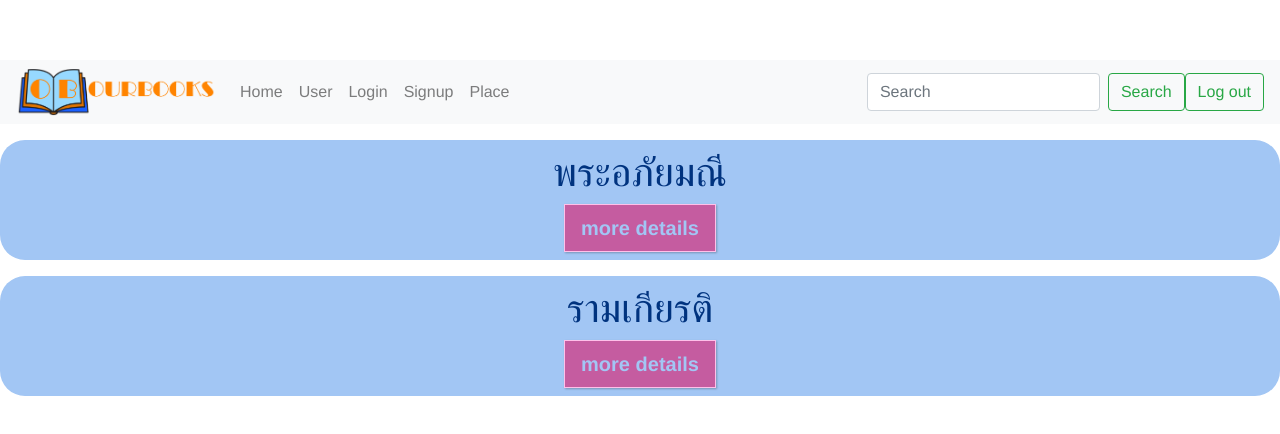
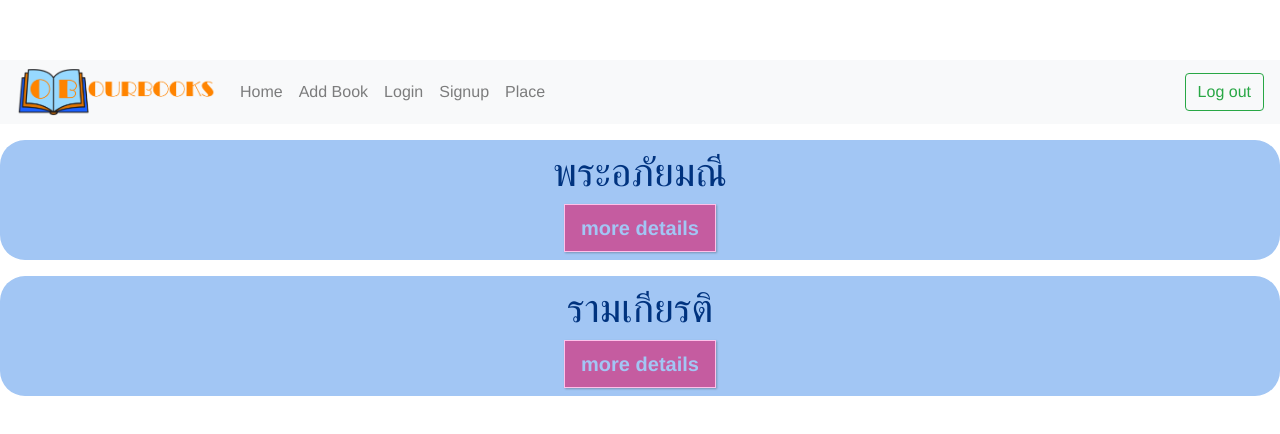
Before and after one commit to titimank/ourbooks, a Vue app: page / in a window 1280 px wide. Shown: the top 434 px of the page. Built offline with nearby package versions, Linux system fonts and the light colour scheme; no server answers.

Commit message:
Update NavBar.vue

```diff
--- a/src/components/NavBar.vue
+++ b/src/components/NavBar.vue
@@ -17,8 +17,11 @@
           <router-link class="nav-link" to="/">Home</router-link>
           <!-- <a class="nav-link" href="#">Home</a> -->
         </li>
+        <!-- <li class="nav-item">
+          <router-link class="nav-link" to="/user">User</router-link>
+        </li> -->
         <li class="nav-item">
-          <router-link class="nav-link" to="/user">User</router-link>
+          <router-link class="nav-link" to="/addbook">Add Book</router-link>
         </li>
         <li class="nav-item">
           <router-link class="nav-link" to="/login">Login</router-link>
@@ -46,10 +49,10 @@
       </li> -->
 
       </ul>
-      <form class="form-inline my-2 my-lg-0">
+      <!-- <form class="form-inline my-2 my-lg-0">
         <input class="form-control mr-sm-2" type="search" placeholder="Search" aria-label="Search">
         <button class="btn btn-outline-success my-2 my-sm-0" type="submit">Search</button>
-      </form>
+      </form> -->
       <button class="btn btn-outline-success my-2 my-sm-0" type="submit" @click=logOut()>Log out</button>
     </div>
   </nav>
```
